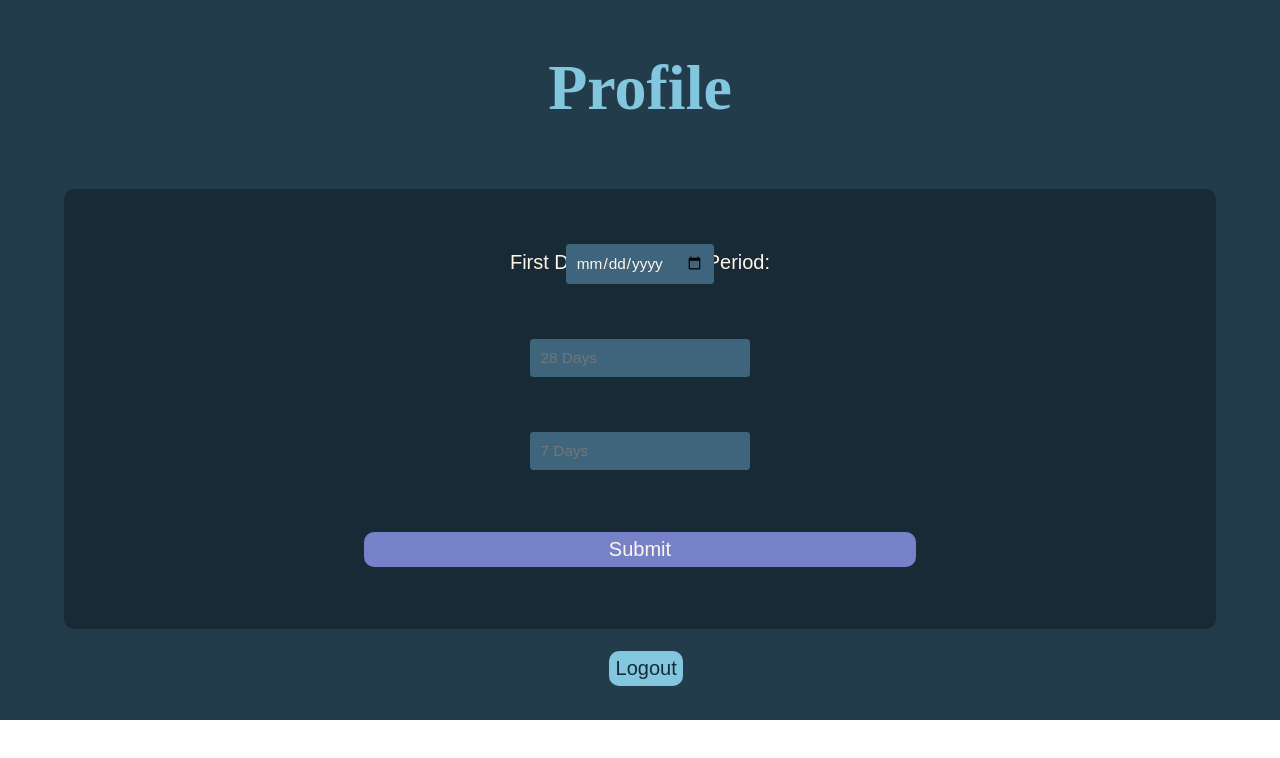
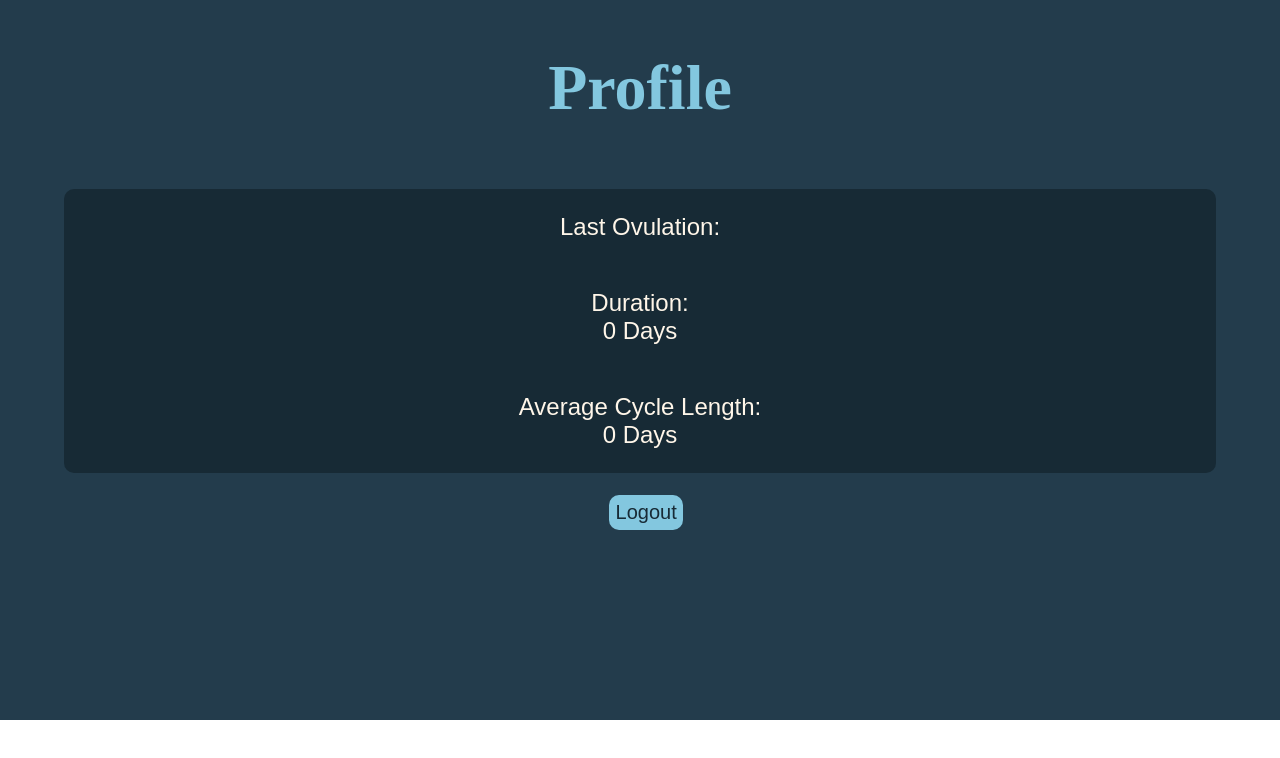
Before and after one commit to st0nebraker/birth-control-tech-FE, a React (Create React App) app: page /profile in a window 1280 px wide. Shown: the top 758 px of the page. Built offline with nearby package versions, Linux system fonts and the light colour scheme; no server answers; a web font is replaced by a local one.

Commit message:
Add logic for displaying ProfileForm vs Profile info

```diff
--- a/src/App/App.tsx
+++ b/src/App/App.tsx
@@ -12,27 +12,48 @@ import Calendar from '../Calendar/Calendar';
 import { getUserData, submitUserData } from "../apiCalls";
 import './App.css';
 
+export interface userDetails {
+	start_date: string,
+	avg_length: number,
+	avg_cycle: number,
+}
+
 const App = () => {
 	const [ username, setUsername ] = useState('');
 	const [ loggedIn, setLoggedIn ] = useState(false);
-	const [lastOvulation, setLastOvulation] = useState('08-01-2020');
-  const [duration, setDuration] = useState(7);
-	const [averageCycle, setAverageCycle] = useState(28);
+	const [userData, setUserData] = useState<userDetails[]>([
+		{
+			start_date: '',
+			avg_length: 0,
+			avg_cycle: 0,
+		}
+	])
+	const [error, setError] = useState("");
+
+	useEffect(() => {getUserDetails()}, [userData]);
+
+	const getUserDetails = async (): Promise<any> => {
+		try {
+			const data = await getUserData();
+			setUserData(data);
+			// return userData;
+		} catch (error) {
+			setError(error.toString());
+		}
+	}
+
+
+	const postUserData = async (startDate: string, avgLength: number, avgCycle: number): Promise<any> => {
+		try {
+			const data = await submitUserData(startDate, avgLength, avgCycle)
+		} catch (error) {
+			setError(error.toString());
+		}
+	}
 
 	const logoutUser= () => {
 		setUsername('')
 		setLoggedIn(false)
-	}
-
-	useEffect(() => {getUserData()}, []);
-
-	const postUserData = async (startDate: string, avgLength: number, avgCycle: number): Promise<any> => {
-		try {
-			const data = await submitUserData(startDate, avgLength, avgCycle)
-			console.log(data);
-		} catch (error) {
-			console.log(error)
-		}
 	}
 
   return (
@@ -45,7 +66,7 @@ const App = () => {
 				<Route path='/stats' component={Reports} />
 				<Route
 					path='/profile'
-					render={() => <Profile lastOvulation={lastOvulation} duration={duration} averageCycle={averageCycle} logoutUser={logoutUser} postUserData={postUserData}/>}
+					render={() => <Profile userData={userData} logoutUser={logoutUser} postUserData={postUserData}/>}
 				/>
 				{loggedIn &&
 					<Route exact path='/' component={Home} />
--- a/src/Profile/Profile.tsx
+++ b/src/Profile/Profile.tsx
@@ -2,33 +2,38 @@ import React from 'react';
 import './Profile.scss';
 import ProfileForm from '../ProfileForm/ProfileForm';
 import { Link } from "react-router-dom";
+import { userDetails } from '../App/App';
 
 export interface ProfileProps {
-  lastOvulation: string;
-  duration: number;
-  averageCycle: number;
   logoutUser: Function;
   postUserData: Function;
+  userData: userDetails[];
 }
 
-const Profile: React.SFC<ProfileProps> = ({lastOvulation, duration, averageCycle, logoutUser, postUserData}) => {
+
+const Profile: React.SFC<ProfileProps> = ({logoutUser, postUserData, userData}) => {
   return (
     <main className='profile'>
       <h1 className='headings'>Profile</h1>
       <section className='profile-container'>
-        {/* <p>
-         <span>Last Ovulation: </span> <br/>{lastOvulation}
-        </p>
-        <p>
-         <span>Duration: </span> <br/>{duration} Days
-        </p>
-        <p>
-         <span>Average Cycle Length: </span> <br/>{averageCycle} Days
-        </p> */}
-        <ProfileForm postUserData={postUserData}/>
+        {userData.length > 0 &&  (
+          <>
+            <p>
+            <span>Last Ovulation: </span> <br/>{userData[userData.length-1].start_date}
+            </p>
+            <p>
+            <span>Duration: </span> <br/>{userData[userData.length-1].avg_length} Days
+            </p>
+            <p>
+            <span>Average Cycle Length: </span> <br/>{userData[userData.length-1].avg_cycle} Days
+            </p>
+          </>
+        )
+      }
+       {!userData.length && <ProfileForm postUserData={postUserData}/>}
       </section>
       <Link to='/'>
-        <button className='logout-button' type='button'onClick={(event) => logoutUser(event)}>
+        <button className='logout-button' type='button' onClick={(event) => logoutUser(event)}>
           Logout
         </button>
       </Link>
--- a/src/apiCalls.tsx
+++ b/src/apiCalls.tsx
@@ -35,7 +35,6 @@ export const getUserData = async () => {
 
 	if (response.ok) {
 		const data = await response.json();
-		console.log(data);
 		return data
 	} else {
 		throw new Error(response.statusText);
```
